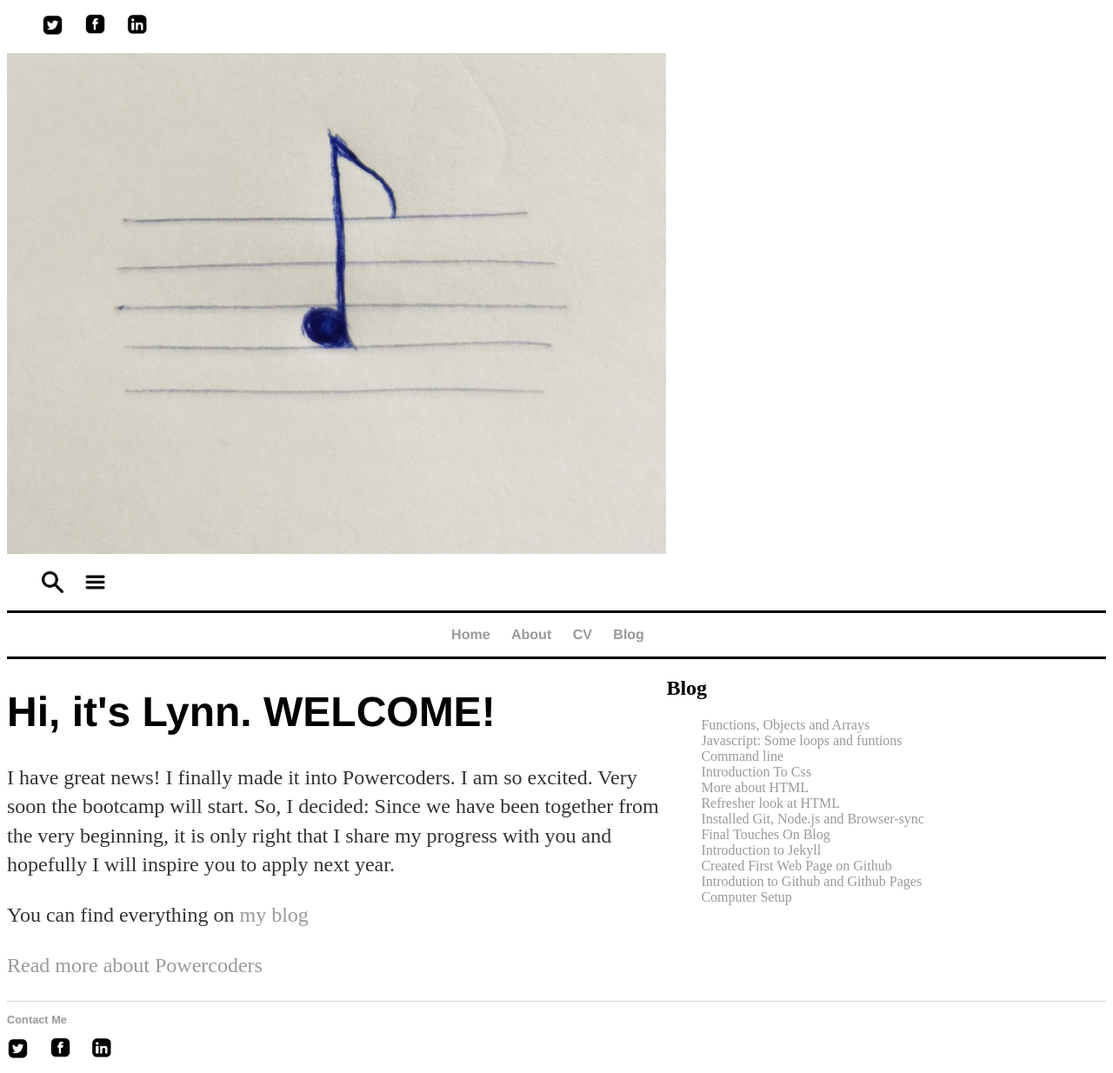
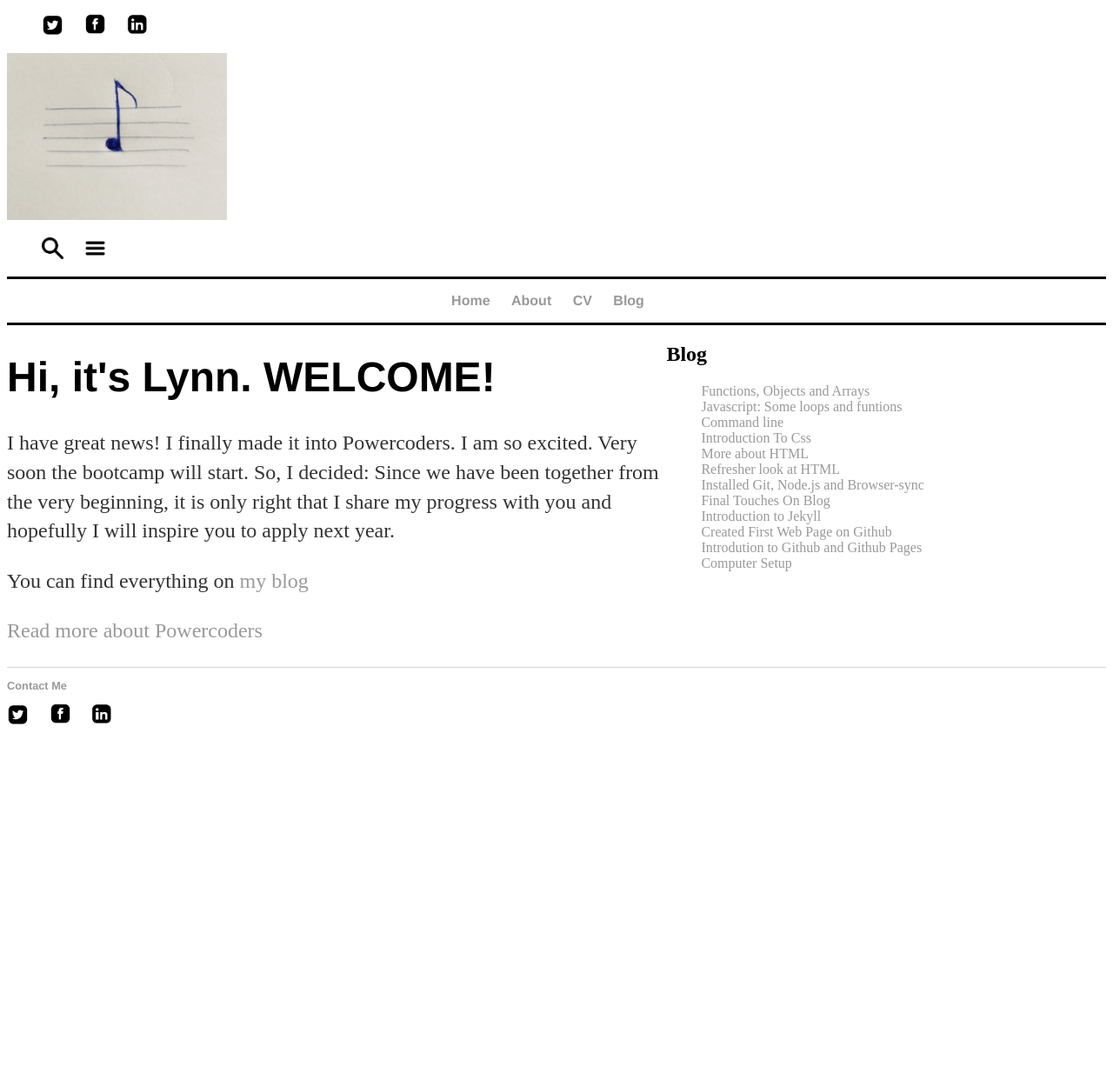
Before and after one commit to aineomugisha/aineomugisha.github.io, a Jekyll site: the page built from index.html, in a window 1280 px wide. Shown: the whole page at 87% size. Built offline with Jekyll 4.4.1, drawn with Linux system fonts in a browser that asks for light colours; the list of posts is cut into pages by our own code; after the commit the page ends 900 px from its top, so only the background shows below that.

Commit message:
Update main.css

```diff
--- a/css/main.css
+++ b/css/main.css
@@ -9,11 +9,14 @@
     /*border-top:3px solid black;*/
 }
 #logo
-flex-grow:1;
+
 {/*display:inline;
     width:20%;
     height:20%;
   padding:0px 0px 0px 140px;*/
+    width:20%;
+    height:20%;
+    flex-grow:1;
 }
 .topsectionright
 {
```
